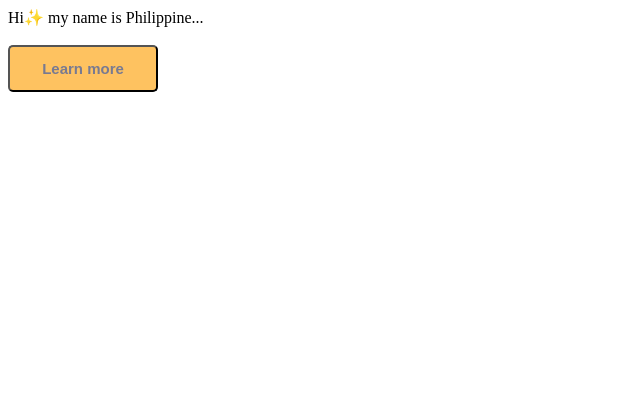
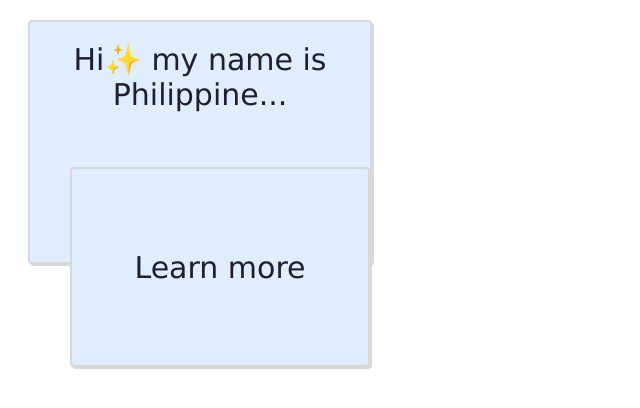
Before and after one commit to Plorrain/my-own-personnal-app, a React (Create React App) app: page / in a window 1280 px wide. Shown: the top 408 px of the page, without its empty margins (0-640 px from the left). Built offline with nearby package versions, Linux system fonts and the light colour scheme.

Commit message:
managed to make the card css work (found it on my own). The front button css slightly broken

```diff
--- a/src/components/CardFlip.css
+++ b/src/components/CardFlip.css
@@ -1,14 +1,29 @@
 .front-card {
-    width: '300px';
-    height: '200px';
-    background: '#e0edff';
-    border:'2px solid #D8D8D8';
-    box-shadow: '2px 2px #D8D8D8';
-    font-family: 'Verdana, sans-serif';
-    font-size: '30px';
-    color: '#1F1D36';
-    margin: '20px';
-    border-radius: '4px';
-    text-align: 'center';
-    padding: '20px'
+    width: 300px;
+    height: 200px;
+    background: #e0edff;
+    border: 2px solid #D8D8D8;
+    box-shadow: 2px 2px #D8D8D8;
+    font-family: Verdana, sans-serif;
+    font-size: 30px;
+    color: #1F1D36;
+    margin: 20px;
+    border-radius: 4px;
+    text-align: center;
+    padding: 20px
 }
+
+.button-front-card {
+  width: 300px;
+  height: 200px;
+  background: #e0edff;
+  border:2px solid #D8D8D8;
+  box-shadow: 2px 2px #D8D8D8;
+  font-family: Verdana, sans-serif;
+  font-size: 30px;
+  color: #1F1D36;
+  margin: 20px;
+  border-radius: 4px;
+  text-align: center;
+  padding: 20px
+}
--- a/src/components/CardFlip.js
+++ b/src/components/CardFlip.js
@@ -26,15 +26,17 @@ function CardFlip() {
               Hi✨ my name is Philippine...
               <br />
               <br />
-              <button style={{
+              <button className='button-front-card' onClick={() => setFlip(!flip)}>
+
+              {/* style={{
                   width: '150px',
                   padding: '13px',
                   fontSize: '15px',
                   background: '#FEC260',
                   fontWeight: 'bold',
                   color: '#787A91',
-                  borderRadius: '5px'
-              }} onClick={() => setFlip(!flip)}>
+                  borderRadius: '5px'  }}*/}
+
                   Learn more</button>
           </div>
           <div style={{
```
